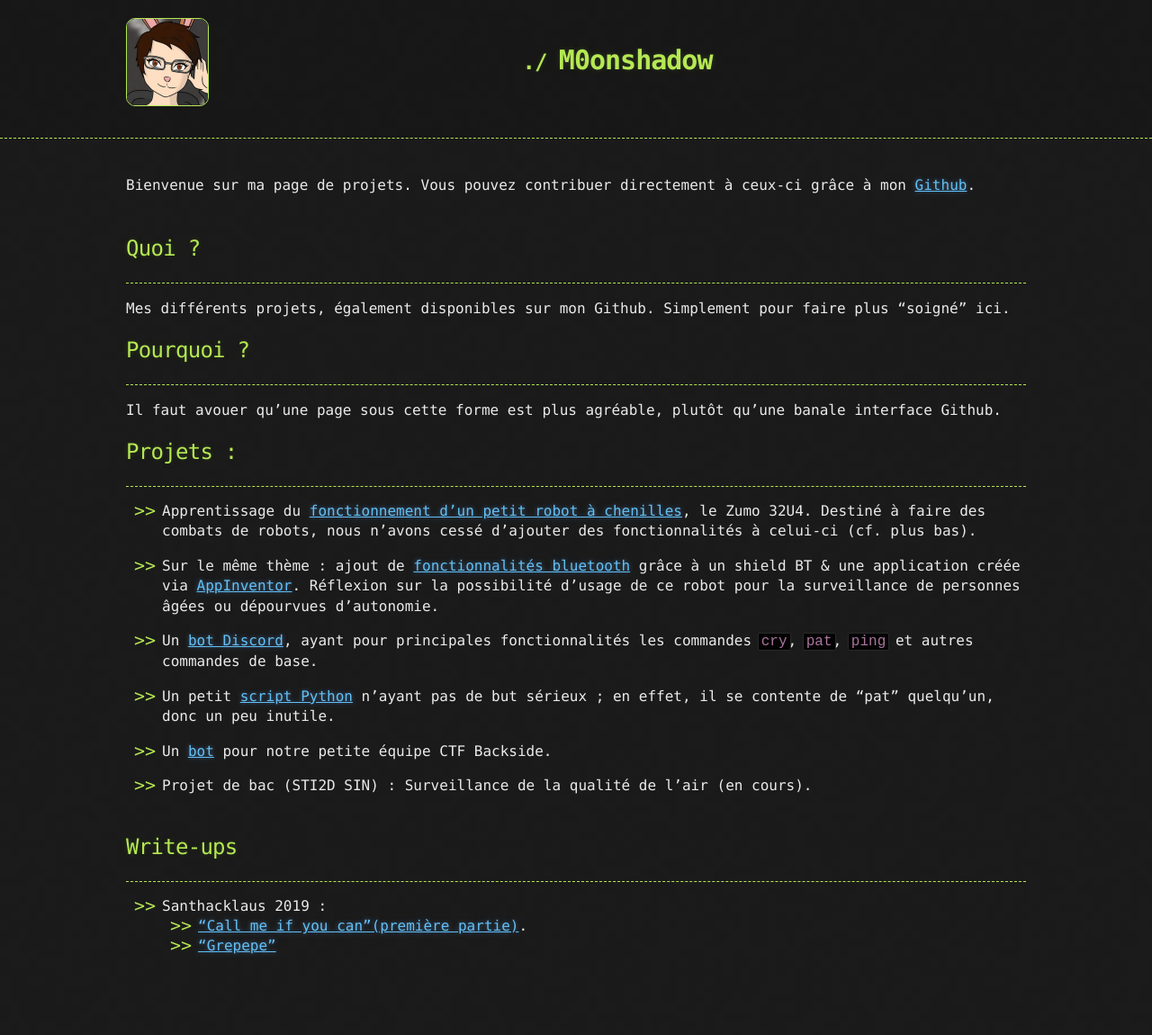
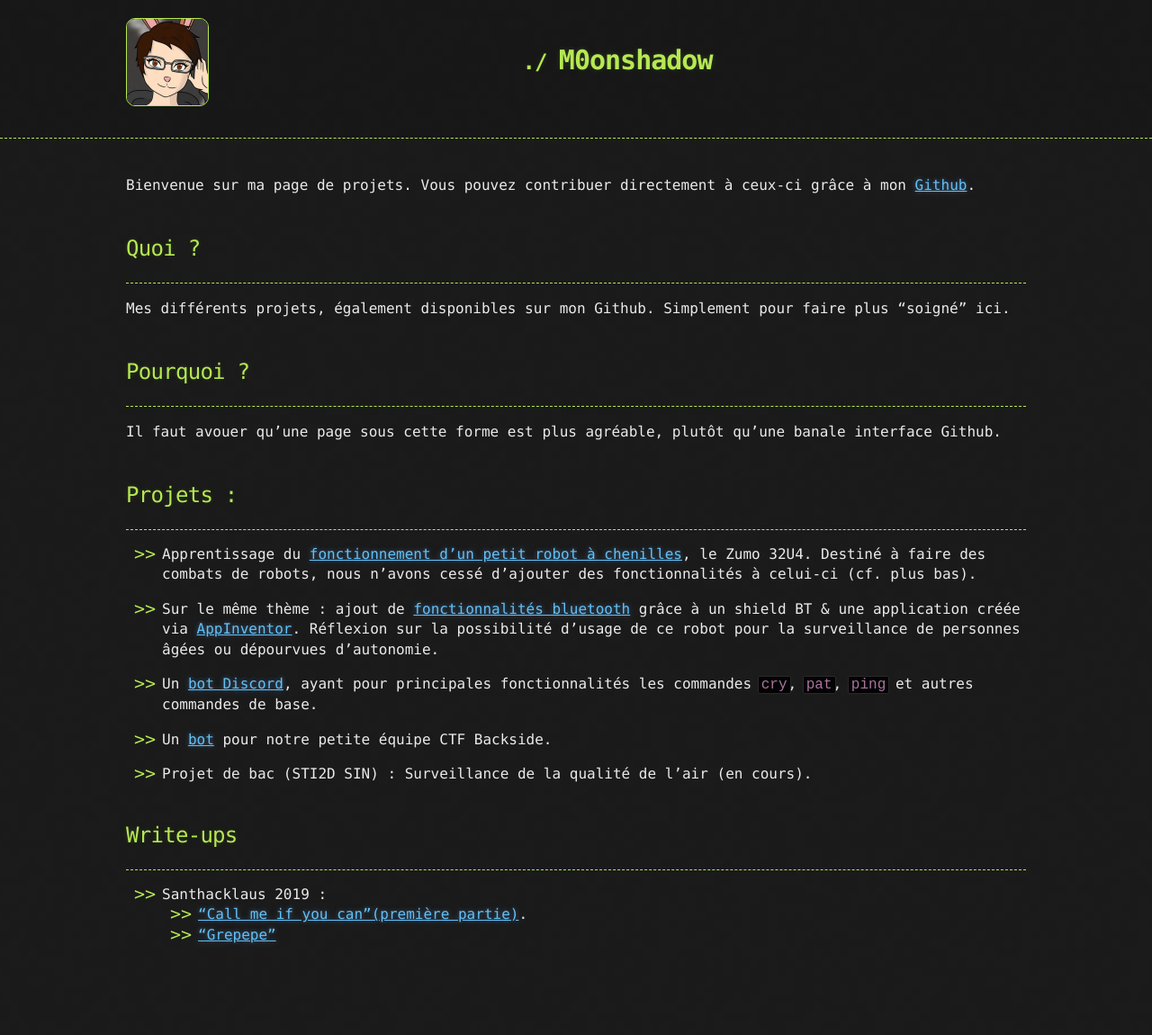
Before and after one commit to M0onshadow/M0onshadow.github.io, a Jekyll site: the page built from index.md, in a window 1280 px wide. Shown: the whole page at 90% size. Built offline with Jekyll 4.4.1, drawn with Linux system fonts in a browser that asks for light colours; the repository's description, which GitHub fills in, is left out.

Commit message:
Update index.md

```diff
--- a/index.md
+++ b/index.md
@@ -11,14 +11,14 @@ Bienvenue sur ma page de projets. Vous pouvez contribuer directement à ceux-ci
 
 Mes différents projets, également disponibles sur mon Github. Simplement pour faire plus "soigné" ici.
 <br/>
-
+<br/>
 ## Pourquoi ?
 
 * * *
 
 Il faut avouer qu'une page sous cette forme est plus agréable, plutôt qu'une banale interface Github.
 <br/>
-
+<br/>
 ## Projets :
 
 * * *
@@ -29,8 +29,6 @@ Destiné à faire des combats de robots, nous n'avons cessé d'ajouter des fonct
 - Sur le même thème : ajout de [fonctionnalités bluetooth](https://github.com/M0onshadow/zumo32u4/tree/master/bluetooth) grâce à un shield BT & une application créée via [AppInventor](https://appinventor.mit.edu). Réflexion sur la possibilité d'usage de ce robot pour la surveillance de personnes âgées ou dépourvues d'autonomie.
 
 - Un [bot Discord](https://github.com/M0onshadow/discord-bot), ayant pour principales fonctionnalités les commandes `cry`, `pat`, `ping` et autres commandes de base.
-
-- Un petit [script Python](https://github.com/M0onshadow/Headpats) n'ayant pas de but sérieux ; en effet, il se contente de "pat" quelqu'un, donc un peu inutile.
 
 - Un [bot](https://github.com/M0onshadow/Rebirth_bot) pour notre petite équipe CTF Backside.
 
```
